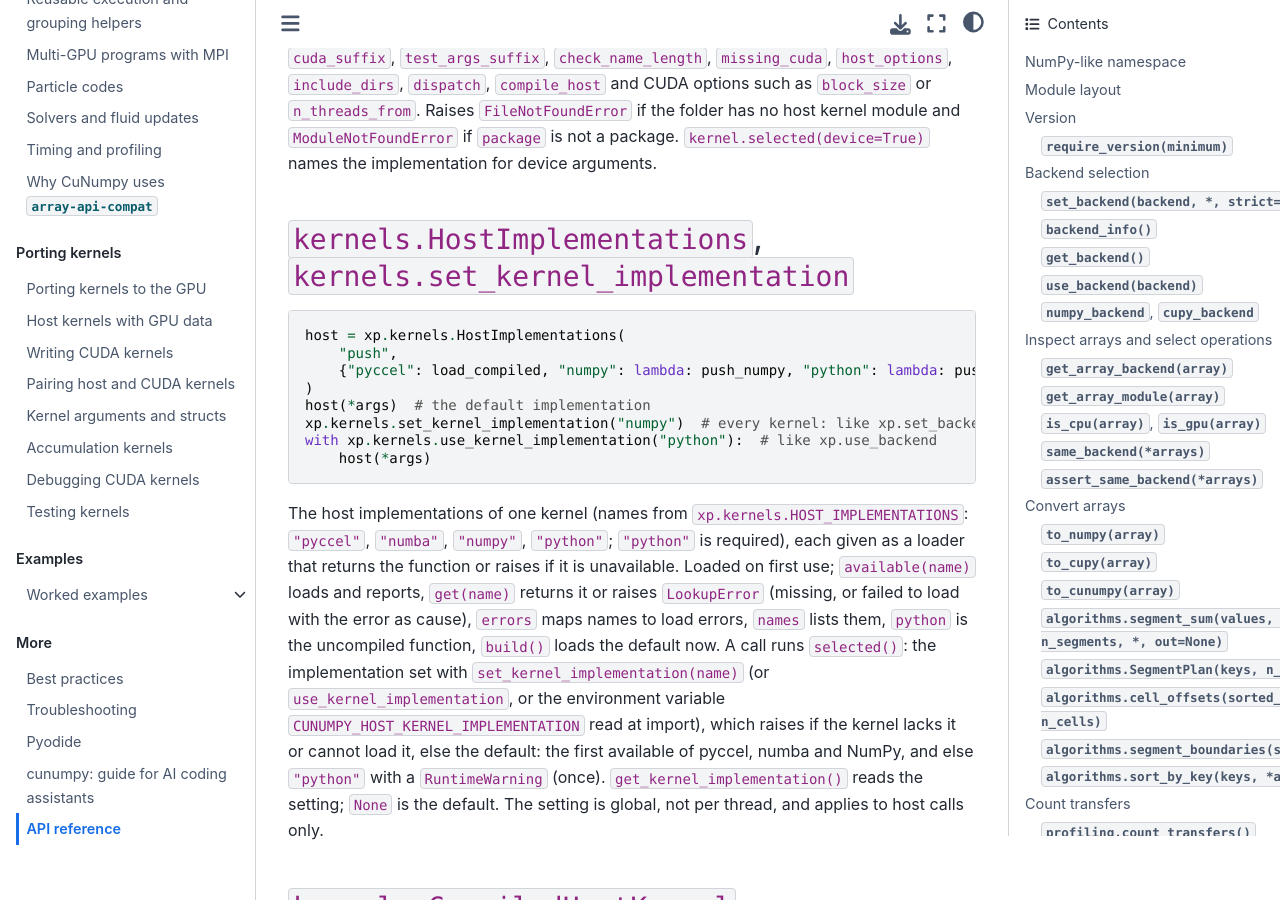
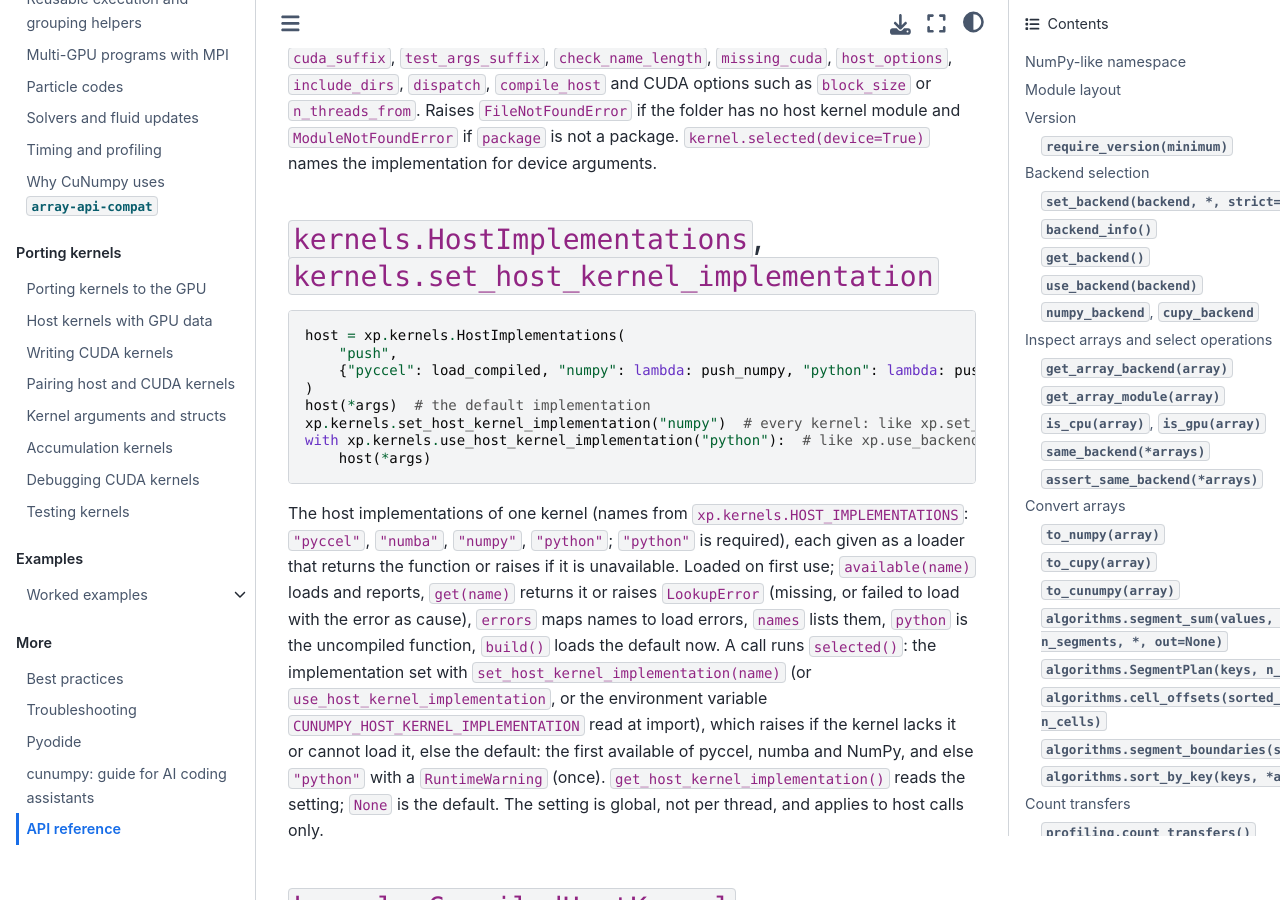
Before and after one commit to max-models/cunumpy, a Sphinx documentation site: the page built from docs/source/api.md, in a window 1280 px wide and 900 px high, scrolled down 40195 px. Built offline with Sphinx 7.4.7 and the Sphinx Book theme 1.1.4, drawn with Linux system fonts in a browser that asks for light colours.

Commit message:
Updated get/set for host kernel implementations

````diff
--- a/docs/source/api.md
+++ b/docs/source/api.md
@@ -1713,7 +1713,7 @@ files, as loaders by name (`{"numpy": lambda: push_numpy}`). Takes the options o
 no host kernel module and `ModuleNotFoundError` if `package` is not a package.
 `kernel.selected(device=True)` names the implementation for device arguments.
 
-## `kernels.HostImplementations`, `kernels.set_kernel_implementation`
+## `kernels.HostImplementations`, `kernels.set_host_kernel_implementation`
 
 ```python
 host = xp.kernels.HostImplementations(
@@ -1721,8 +1721,8 @@ host = xp.kernels.HostImplementations(
     {"pyccel": load_compiled, "numpy": lambda: push_numpy, "python": lambda: push},
 )
 host(*args)  # the default implementation
-xp.kernels.set_kernel_implementation("numpy")  # every kernel: like xp.set_backend
-with xp.kernels.use_kernel_implementation("python"):  # like xp.use_backend
+xp.kernels.set_host_kernel_implementation("numpy")  # every kernel: like xp.set_backend
+with xp.kernels.use_host_kernel_implementation("python"):  # like xp.use_backend
     host(*args)
 ```
 
@@ -1733,12 +1733,12 @@ Loaded on first use; `available(name)` loads and reports, `get(name)` returns it
 or raises `LookupError` (missing, or failed to load with the error as cause),
 `errors` maps names to load errors, `names` lists them, `python` is the
 uncompiled function, `build()` loads the default now. A call runs
-`selected()`: the implementation set with `set_kernel_implementation(name)` (or
-`use_kernel_implementation`, or the environment variable
+`selected()`: the implementation set with `set_host_kernel_implementation(name)` (or
+`use_host_kernel_implementation`, or the environment variable
 `CUNUMPY_HOST_KERNEL_IMPLEMENTATION` read at import), which raises if the kernel
 lacks it or cannot load it, else the default: the first available of pyccel,
 numba and NumPy, and else `"python"` with a `RuntimeWarning` (once).
-`get_kernel_implementation()` reads the setting; `None` is the default. The
+`get_host_kernel_implementation()` reads the setting; `None` is the default. The
 setting is global, not per thread, and applies to host calls only.
 
 ## `kernels.CompiledHostKernel`
````
Also changed, not shown: CHANGELOG.md (+4 -1 lines), docs/source/installation.md (+2 -2 lines), docs/source/kernels/dispatch.md (+4 -4 lines), src/cunumpy/LLM_GUIDE.md (+1 -1 lines), src/cunumpy/__init__.py (+8 -1 lines), 4 other files.
